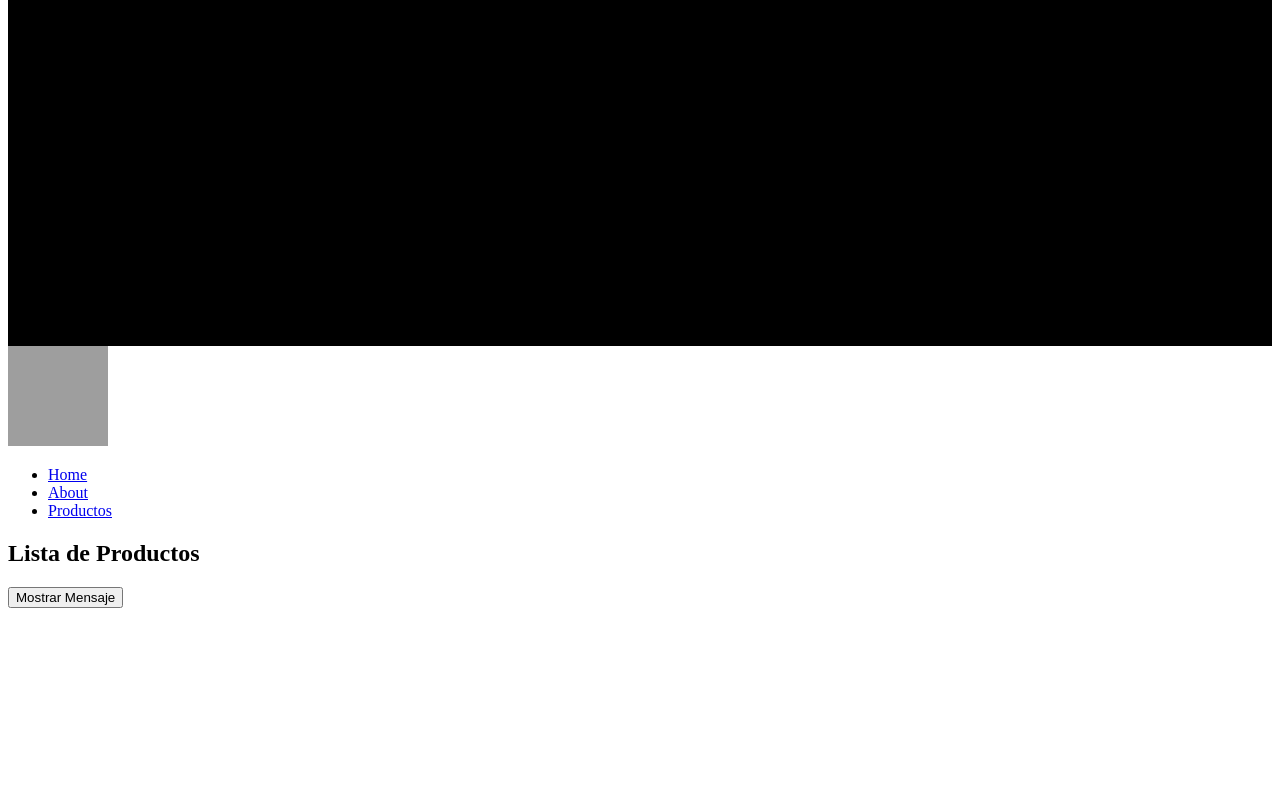
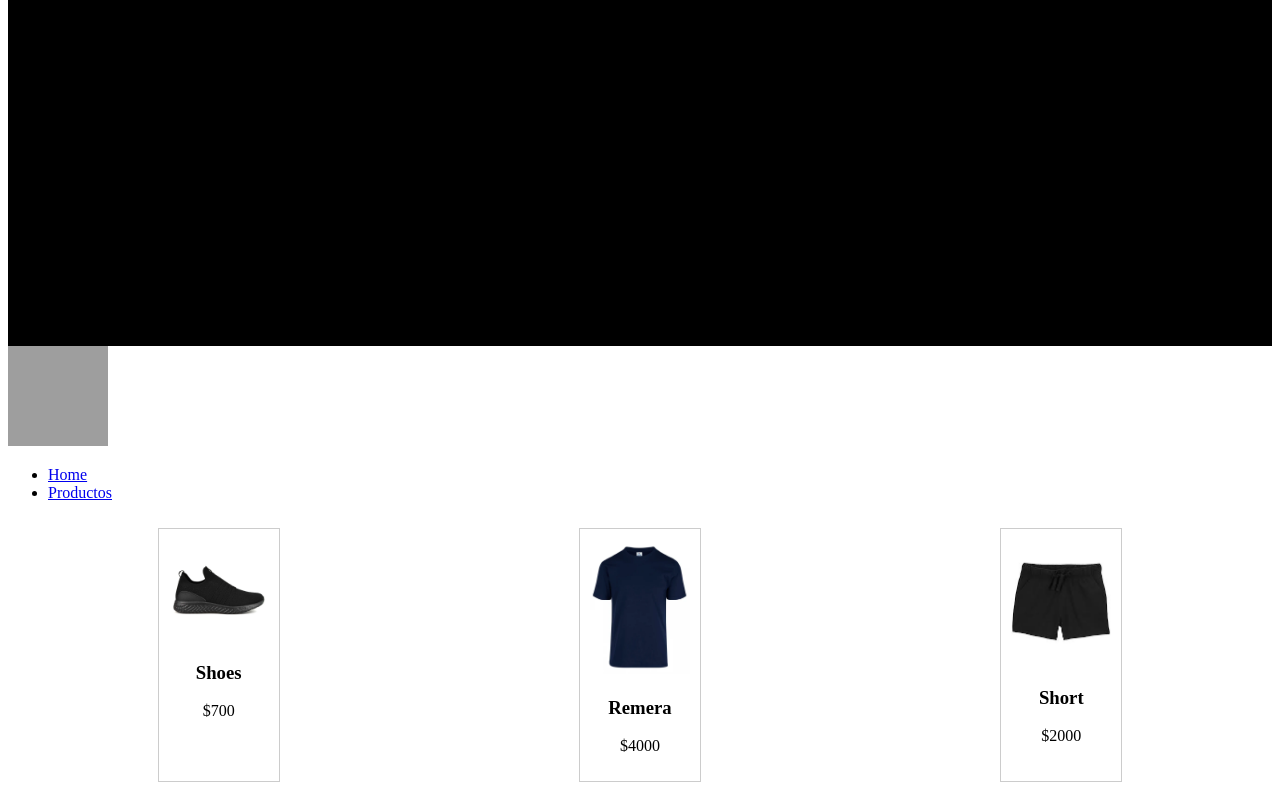
Before and after one commit to fgattidelaconcepcion/eCommerce, a React (Vite) app in the folder ReactJS/ReactJS/: page /productos in a window 1280 px wide. Shown: the part 502-1302 px from the top of the page. Before the commit the page ends 1118 px from the top, so only its background shows below. Built offline with nearby package versions, Linux system fonts and the light colour scheme; grey boxes are pictures that could not be loaded.

Commit message:
Se reparo el renderizado

```diff
--- a/ReactJS/ReactJS/src/App.jsx
+++ b/ReactJS/ReactJS/src/App.jsx
@@ -8,17 +8,11 @@ import ItemListContainer from './components/ItemListContainer/ItemListContainer'
 
 // Componentes adicionales para las rutas
 import Home from './components/Home/Home';
-import About from './components/About/About';
 
 const App = () => {
-  const remera = {
-    nombre: 'remeraPirata',
-    precio: 700
-  };
-
   return (
     <Router>
-      {/*enlaces de navegación */}
+      {/* Navegación */}
       <NavBar />
       <CartWidget />
 
@@ -26,15 +20,13 @@ const App = () => {
       <nav>
         <ul>
           <li><Link to="/">Home</Link></li>
-          <li><Link to="/about">About</Link></li>
           <li><Link to="/productos">Productos</Link></li>
         </ul>
       </nav>
 
-      {/* Aquí renderizas los componentes dependiendo de la ruta */}
+      {/* Rutas */}
       <Routes>
         <Route path="/" element={<Home />} />
-        <Route path="/about" element={<About />} />
         <Route path="/productos" element={<ItemListContainer />} />
       </Routes>
     </Router>
--- a/ReactJS/ReactJS/src/components/Home/Home.jsx
+++ b/ReactJS/ReactJS/src/components/Home/Home.jsx
@@ -1,7 +1,7 @@
 import React from 'react';
 
 const Home = () => {
-  return <h1>Home Page</h1>;
+  return <h1>Bienvenidos</h1>;
 };
 
 export default Home;
--- /dev/null
+++ b/ReactJS/ReactJS/src/components/ItemListContainer/ItemList/ItemList.jsx
@@ -0,0 +1,25 @@
+import React from 'react';
+
+// Componente Item que renderiza un producto
+const Item = ({ nombre, precio, img }) => {
+  return (
+    <div className="item">
+      <img src={img} alt={nombre} width={100} />
+      <h3>{nombre}</h3>
+      <p>${precio}</p>
+    </div>
+  );
+};
+
+// Componente ItemList que renderiza todos los productos
+const ItemList = ({ productos }) => {
+  return (
+    <div className="item-list">
+      {productos.map((item) => (
+        <Item key={item.id} {...item} />
+      ))}
+    </div>
+  );
+};
+
+export default ItemList;
--- a/ReactJS/ReactJS/src/components/ItemListContainer/ItemListContainer.jsx
+++ b/ReactJS/ReactJS/src/components/ItemListContainer/ItemListContainer.jsx
@@ -1,23 +1,33 @@
-import React, { useState } from 'react';
+import React, { useState, useEffect } from 'react';
+import { getProductos } from "../../utils/productos";
+import ItemList from "./ItemList/ItemList";
+
+
 
 const ItemListContainer = () => {
-  // Estado para mostrar el mensaje
-  const [mensajeVisible, setMensajeVisible] = useState(false);
+  const [productos, setProductos] = useState([]);
+  const [loading, setLoading] = useState(true);
 
-  // Función para manejar el clic del botón
-  const mostrarMensaje = () => {
-    setMensajeVisible(true);
-  };
+  useEffect(() => {
+    getProductos()
+      .then((productos) => {
+        console.log("Productos cargados:", productos); // Verifica si los productos se están cargando
+        setProductos(productos);
+        setLoading(false);
+      })
+      .catch((error) => {
+        console.error("Error al cargar productos:", error);
+        setLoading(false);
+      });
+  }, []);
 
   return (
     <div>
-      <h2>Lista de Productos</h2>
-
-      {/* Botón que activa la función mostrarMensaje */}
-      <button onClick={mostrarMensaje}>Mostrar Mensaje</button>
-
-      {/* Mostrar el mensaje si mensajeVisible es true */}
-      {mensajeVisible && <p>¡Has hecho click en el botón!</p>}
+      {loading ? (
+        <p>Loading...</p> // Mensaje de carga mientras se obtienen los productos
+      ) : (
+        <ItemList productos={productos} />
+      )}
     </div>
   );
 };
--- a/ReactJS/ReactJS/src/index.css
+++ b/ReactJS/ReactJS/src/index.css
@@ -0,0 +1,17 @@
+.item-list {
+  display: flex;
+  justify-content: space-around;
+  flex-wrap: wrap;
+}
+
+.item {
+  border: 1px solid #ccc;
+  padding: 10px;
+  margin: 10px;
+  text-align: center;
+}
+
+.item img {
+  max-width: 100%;
+  height: auto;
+}
--- /dev/null
+++ b/ReactJS/ReactJS/src/utils/productos.js
@@ -0,0 +1,11 @@
+export const getProductos = () => {
+    return new Promise((resolve) => {
+      setTimeout(() => {
+        resolve([
+          { id: 1, nombre: "Shoes", precio: 700, img: "./img/ChampionesPirataz.webp" },
+          { id: 2, nombre: "Remera", precio: 4000, img: "./img/RemeraPirataz.webp" },
+          { id: 3, nombre: "Short", precio: 2000, img: "./img/ShortPirata.jfif" }
+        ]);
+      }, 2000);
+    });
+  };
```
Also changed, not shown: ReactJS/ReactJS/src/components/About/About.jsx (deleted), ReactJS/ReactJS/src/components/ItemList/ItemList.jsx (deleted), 1 other file (tests, documents, lock files or other folders).
